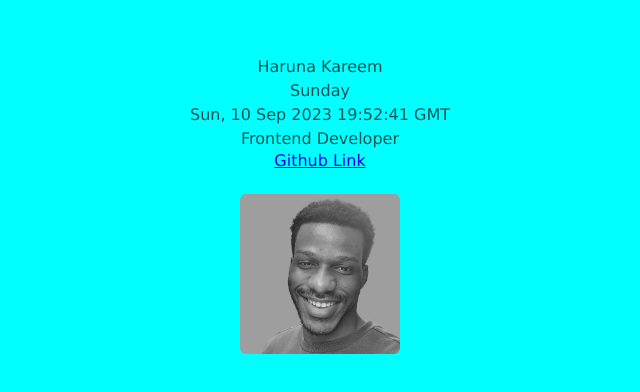
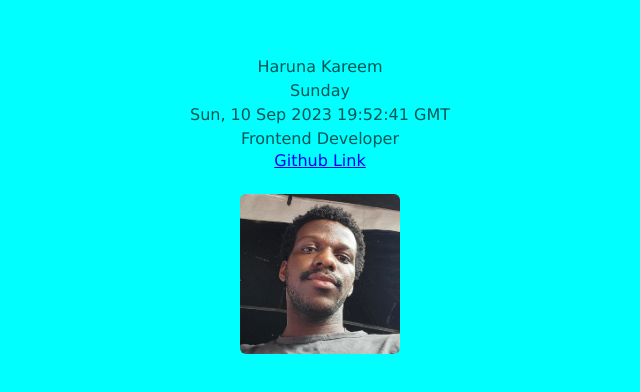
Before and after one commit to kokoblack/HNGx-frontend-stage1, a plain HTML site: page index.html in a window 1280 px wide. Shown: the part 194-586 px from the top of the page, without its empty margins (320-960 px from the left). Drawn offline with Linux system fonts and the light colour scheme.

Commit message:
change image and alt name

```diff
--- a/index.html
+++ b/index.html
@@ -17,7 +17,7 @@
         </section>
 
         <section class="second_section">
-            <img data-testid="slackDisplayImage" src="./assets/photo.png" alt="image"/>
+            <img data-testid="slackDisplayImage" src="./assets/IMG_20230910_204758.jpg" alt="Kaay"/>
         </section>
     </div>
 </body>
```
Also changed, not shown: assets/IMG_20230910_204758.jpg (added).
